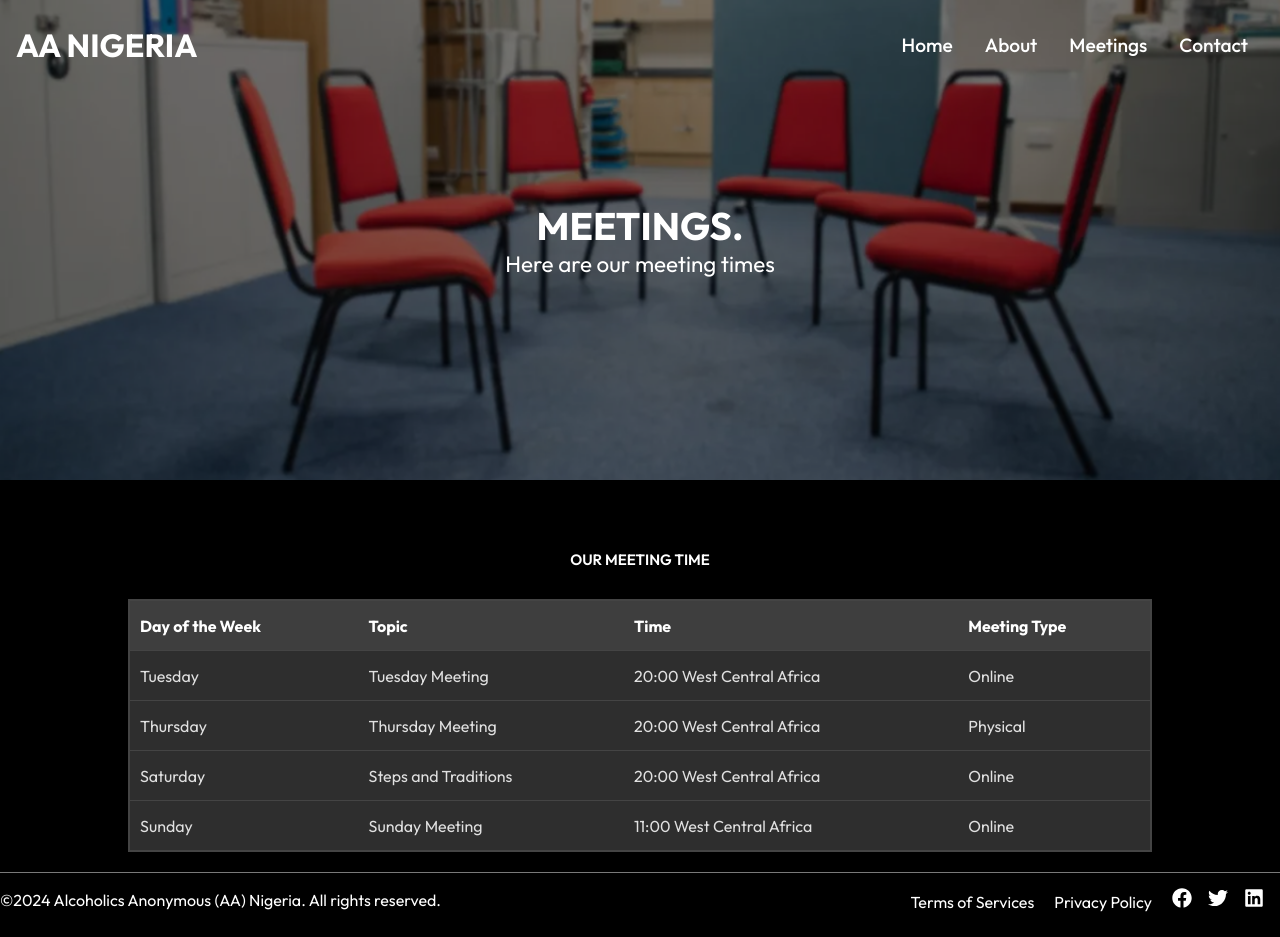
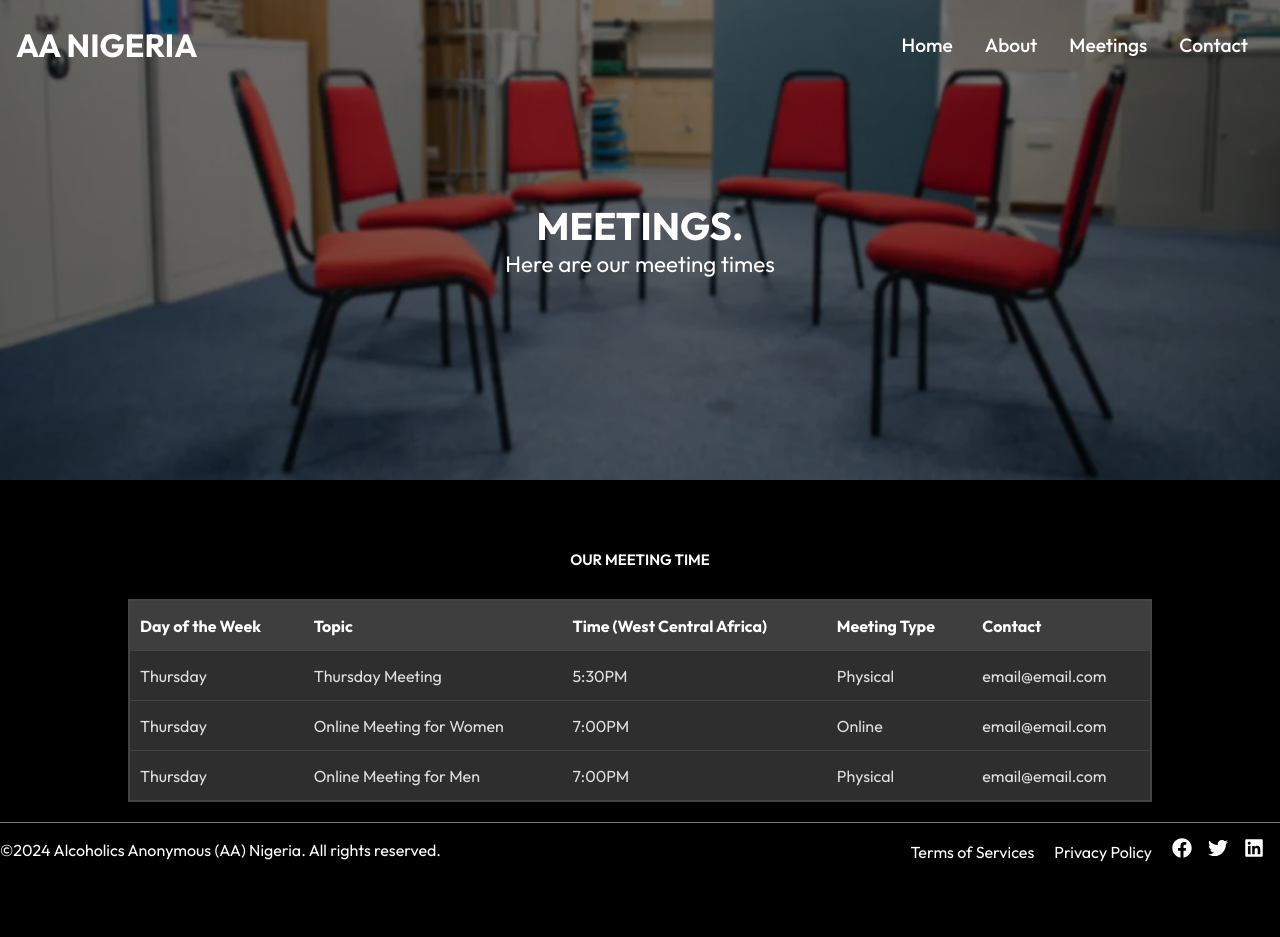
Before and after one commit to imchukwu/aanigeria, a React (Create React App) app: page /meetings in a window 1280 px wide. After the commit the page ends 887 px from the top, so only its background shows below. Built offline with nearby package versions, Linux system fonts and the light colour scheme.

Commit message:
table update

```diff
--- a/src/components/Table.js
+++ b/src/components/Table.js
@@ -3,30 +3,48 @@ import "./TableStyles.css";
 
 const ScheduleTable = () => {
   const scheduleData = [
+    // {
+    //   day: "Tuesday",
+    //   topic: "Tuesday Meeting",
+    //   time: "20:00 West Central Africa",
+    //   meetingType: "Online",
+    //   contact: "email@email.com"
+    // },
     {
-      day: "Tuesday",
-      topic: "Tuesday Meeting",
-      time: "20:00 West Central Africa",
-      meetingType: "Online",
+      day: "Thursday",
+      topic: "Thursday Meeting",
+      time: "5:30PM",
+      meetingType: "Physical",
+      contact: "email@email.com",
     },
     {
       day: "Thursday",
-      topic: "Thursday Meeting",
-      time: "20:00 West Central Africa",
-      meetingType: "Physical",
+      topic: "Online Meeting for Women",
+      time: "7:00PM",
+      meetingType: "Online",
+      contact: "email@email.com",
     },
     {
-      day: "Saturday",
-      topic: "Steps and Traditions",
-      time: "20:00 West Central Africa",
-      meetingType: "Online",
+      day: "Thursday",
+      topic: "Online Meeting for Men",
+      time: "7:00PM",
+      meetingType: "Physical",
+      contact: "email@email.com",
     },
-    {
-      day: "Sunday",
-      topic: "Sunday Meeting",
-      time: "11:00 West Central Africa",
-      meetingType: "Online",
-    },
+    // {
+    //   day: "Saturday",
+    //   topic: "Steps and Traditions",
+    //   time: "20:00 West Central Africa",
+    //   meetingType: "Online",
+    //   contact: "email@email.com"
+    // },
+    // {
+    //   day: "Sunday",
+    //   topic: "Sunday Meeting",
+    //   time: "11:00 West Central Africa",
+    //   meetingType: "Online",
+    //   contact: "email@email.com"
+    // },
   ];
 
   return (
@@ -36,8 +54,9 @@ const ScheduleTable = () => {
           <tr>
             <th>Day of the Week</th>
             <th>Topic</th>
-            <th>Time</th>
+            <th>Time (West Central Africa)</th>
             <th>Meeting Type</th>
+            <th>Contact</th>
           </tr>
         </thead>
         <tbody>
@@ -47,6 +66,7 @@ const ScheduleTable = () => {
               <td>{schedule.topic}</td>
               <td>{schedule.time}</td>
               <td>{schedule.meetingType}</td>
+              <td>{schedule.contact}</td>
             </tr>
           ))}
         </tbody>
```
